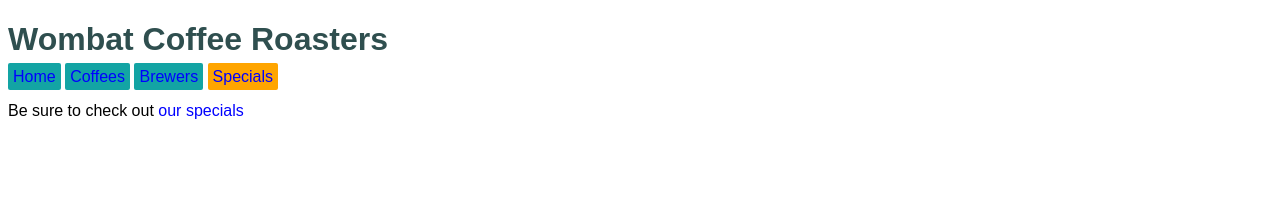
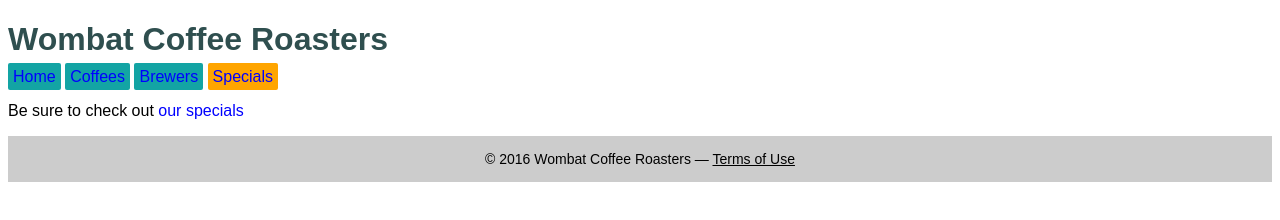
Before and after one commit to visiongirles/css-in-depth, a plain HTML site: page chapter-one.html in a window 1280 px wide. Drawn offline with Linux system fonts and the light colour scheme.

Commit message:
footer add

```diff
--- a/chapter-one.css
+++ b/chapter-one.css
@@ -44,3 +44,16 @@ a:active {
 body {
     font-family: sans-serif;
 }
+
+.footer {
+    counter-reset: #666;
+    background-color: #ccc;
+    padding: 15px 0;
+    text-align: center;
+    font-size: 14px;
+}
+
+.footer a {
+    color: inherit;
+    text-decoration: underline;
+}
--- a/chapter-one.html
+++ b/chapter-one.html
@@ -20,4 +20,9 @@
             <a href="/specials" class="featured">our specials</a>
         </p>
     </main>
+    <footer class="footer">
+        &copy; 2016 Wombat Coffee Roasters &mdash;
+        <a href="/terms-of-use">Terms of Use</a>
+
+    </footer>
 </body>
```
